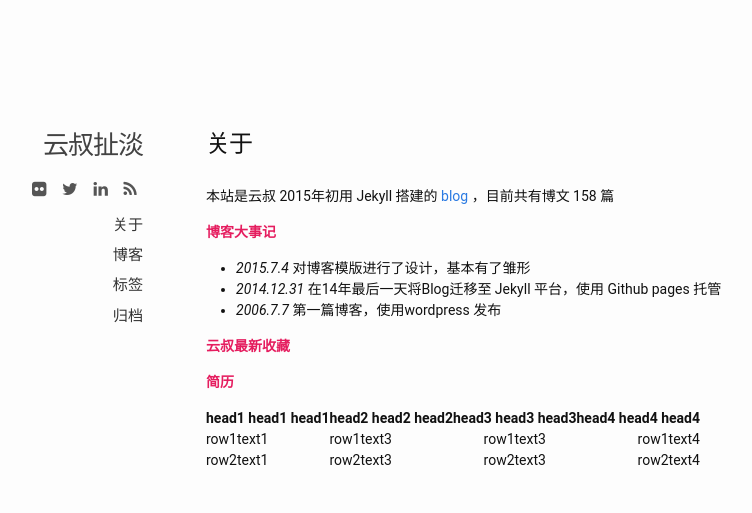
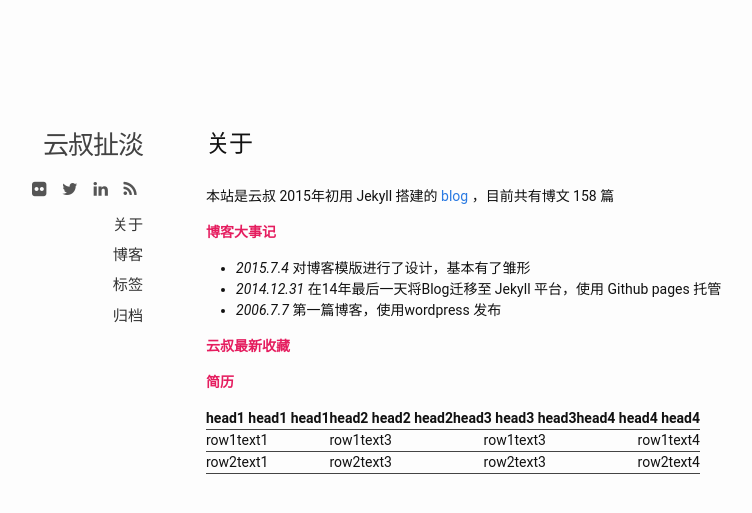
Before and after one commit to leoshcn/leoshcn.github.io, a Jekyll site: the page built from about.md, in a window 1280 px wide. Shown: the top 513 px of the page, without its empty margins (177-929 px from the left). Built offline with Jekyll 4.4.1, drawn with Linux system fonts in a browser that asks for light colours.

Commit message:
table style

```diff
--- a/css/style.css
+++ b/css/style.css
@@ -3,6 +3,17 @@
    margin: 9em 0 3em 0;
 
 
+}
+
+table {
+
+  border-collapse:collapse;
+
+}
+
+table tr {
+
+	border-bottom:1px solid #444;
 }
 
 .post-main {
```
